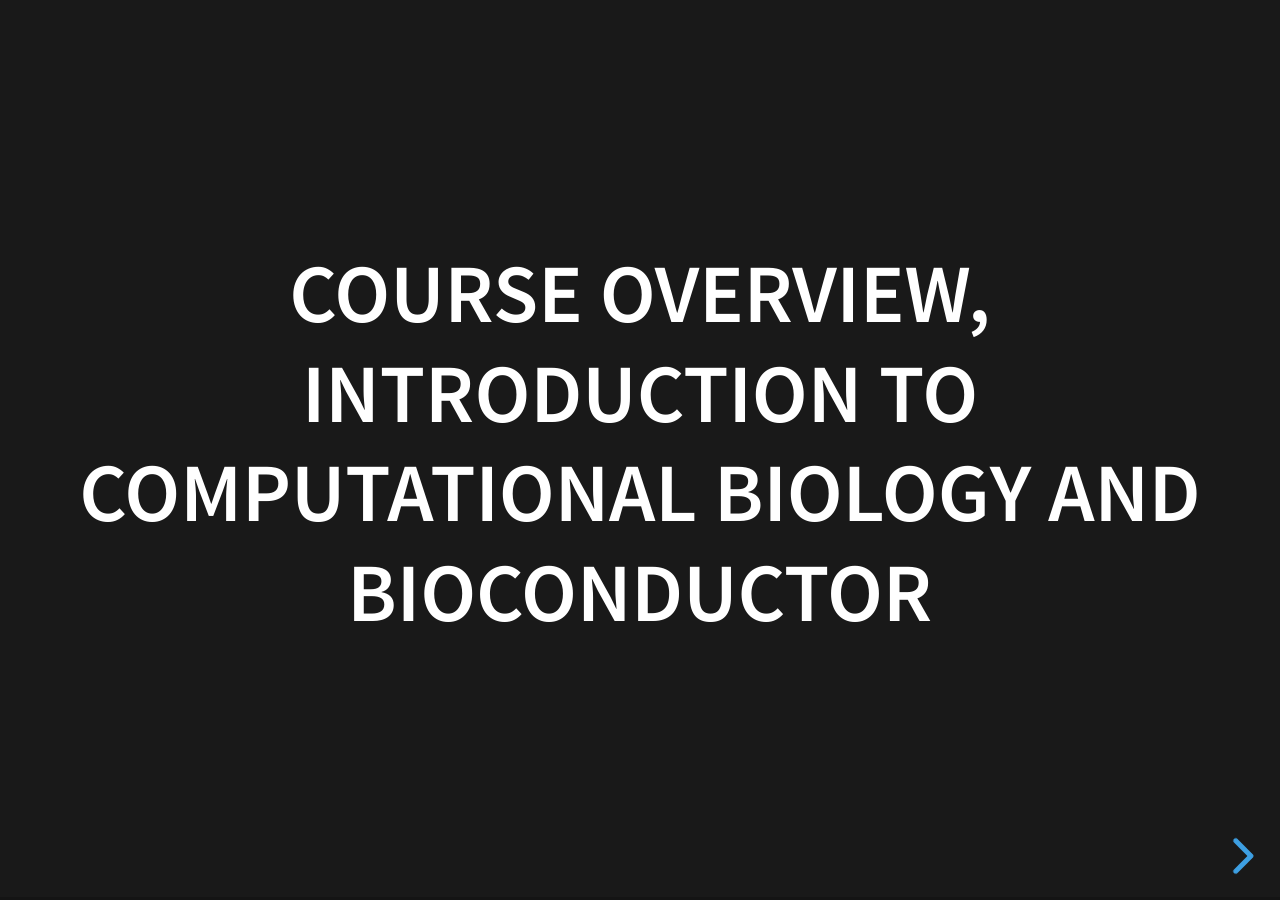
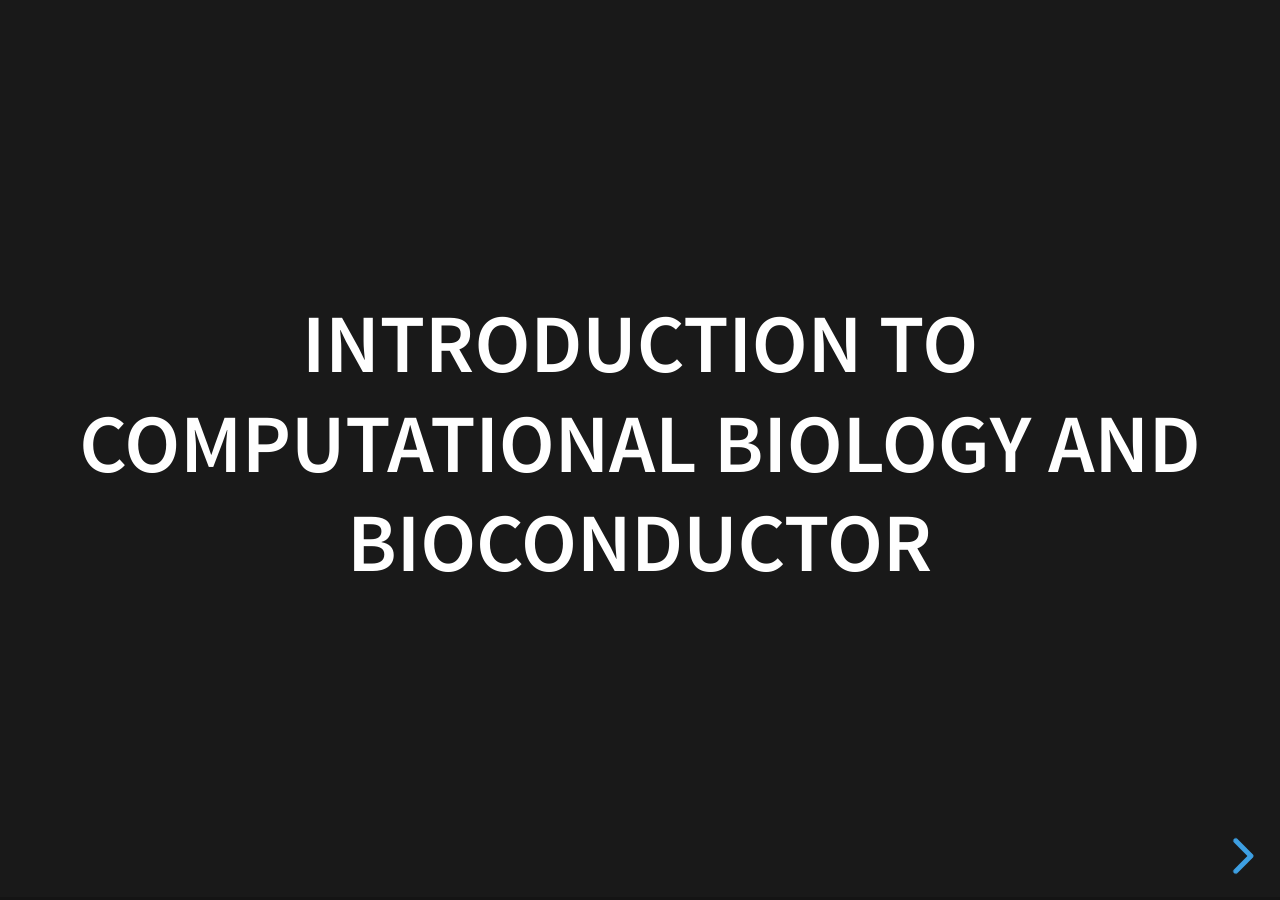
Before and after one commit to uvacobi/compbio2025, a Jekyll site: the page built from slides/introduction.html, in a window 1280 px wide. Built offline with Jekyll 4.4.1, drawn with Linux system fonts in a browser that asks for light colours; part of the change alters nothing that is shown.

Commit message:
update intro slides

````diff
--- a/slides/introduction.html
+++ b/slides/introduction.html
@@ -1,6 +1,6 @@
 ---
 layout: reveal_markdown
-title: "Course overview, introduction to computational biology and bioconductor"
+title: "Introduction to computational biology and bioconductor"
 tags: slides
 date: 2021-12-09
 ---
@@ -9,10 +9,7 @@ date: 2021-12-09
 ---
 ## Course overview
 
-- Course website: https://cphg.github.io/compbio/
-- Quizzes: on "required" readings plus assignment topics.
-- Programming assignments: please attempt on your own first
-
+The course website is your launching point.
 
 ---
 ## Introduction to computational biology
@@ -20,19 +17,6 @@ date: 2021-12-09
 What is computational biology?
 
 <div class="fragment">bioinformatics?</div>
-
----
-## Some history
-
-- 1950-1960s Margaret Dayhoff
-- 1970 First use of term bioinformatics (in dutch)
-- 1974 "Biocomputing" gains popularity
-- 1982 GenBank is founded
-- 1985 Computer Applications in the Biosciences
-- 1988 FASTA published
-- 1988 NCBI is founded
-- 1993 Intelligent Systems in Molecular Biology (ISMB)
-- 1994 Journal of Computational Biology
 
 ---
 #### 1965 Atlas of protein sequence and structure
@@ -172,9 +156,17 @@ We had all these grand ideas -- it was sort of [based on] how the genome project
 
 
 ---
-# 2004
+# 2001
 
 Bioconductor project is launched.
+
+---
+
+<img
+  alt="Timeline of early Bioinformatics"
+  src="images/introduction/timeline.svg"
+  height="600"
+  style="background:white; padding: 0px; margin: 0px"><br>
 
 
 ---
@@ -208,9 +200,15 @@ Its history is intertwined with:
 - Sequencing by synthesis (2008-2012)
 
 ---
-## Definitions
+## What is Bioinformatics?
 
-> the study of information processing in biological systems. Hesper and Hogeweg (1970)
+Definitions
+
+---
+
+> the study of information processing in biological systems.
+
+(Hesper and Hogeweg 1970)
 
 
 ---
@@ -231,6 +229,8 @@ NIH 2000
 Luscombe et al. 2001
 
 > Bioinformatics is conceptualizing biology in terms of macromolecules (in the sense of physical-chemistry) and then applying “informatics” techniques (derived from disciplines such as applied maths, computer science, and statistics) to understand and organize the information associated with these molecules, on a large-scale.
+
+What is Bioinformatics? A Proposed Definition and Overview of the Field. Method Inform Med 2001.
 
 ---
 Moore 2007
@@ -332,7 +332,7 @@ This can also handle CRAN packages
 
 ---
 
-
+## Dig in!
 ## Core package: Biostrings
 
 ```R
@@ -361,6 +361,9 @@ DNAStringSet object of length 6:
 [5]    34 GTGACTGGAGTTCAGACGTGTGCTCTTCCGATCT                PE2
 [6]    34 AGATCGGAAGAGCACACGTCTGAACTCCAGTCAC                PE2_rc
 ```
+
+Download <a href="../resources/TruSeq3-PE-2.fa">TruSeq3-PE-2.fa</a> here.
+
 ---
 ## Documentation
 
````
Also changed, not shown: slides/images/introduction/timeline.svg (added), 1 other file.
